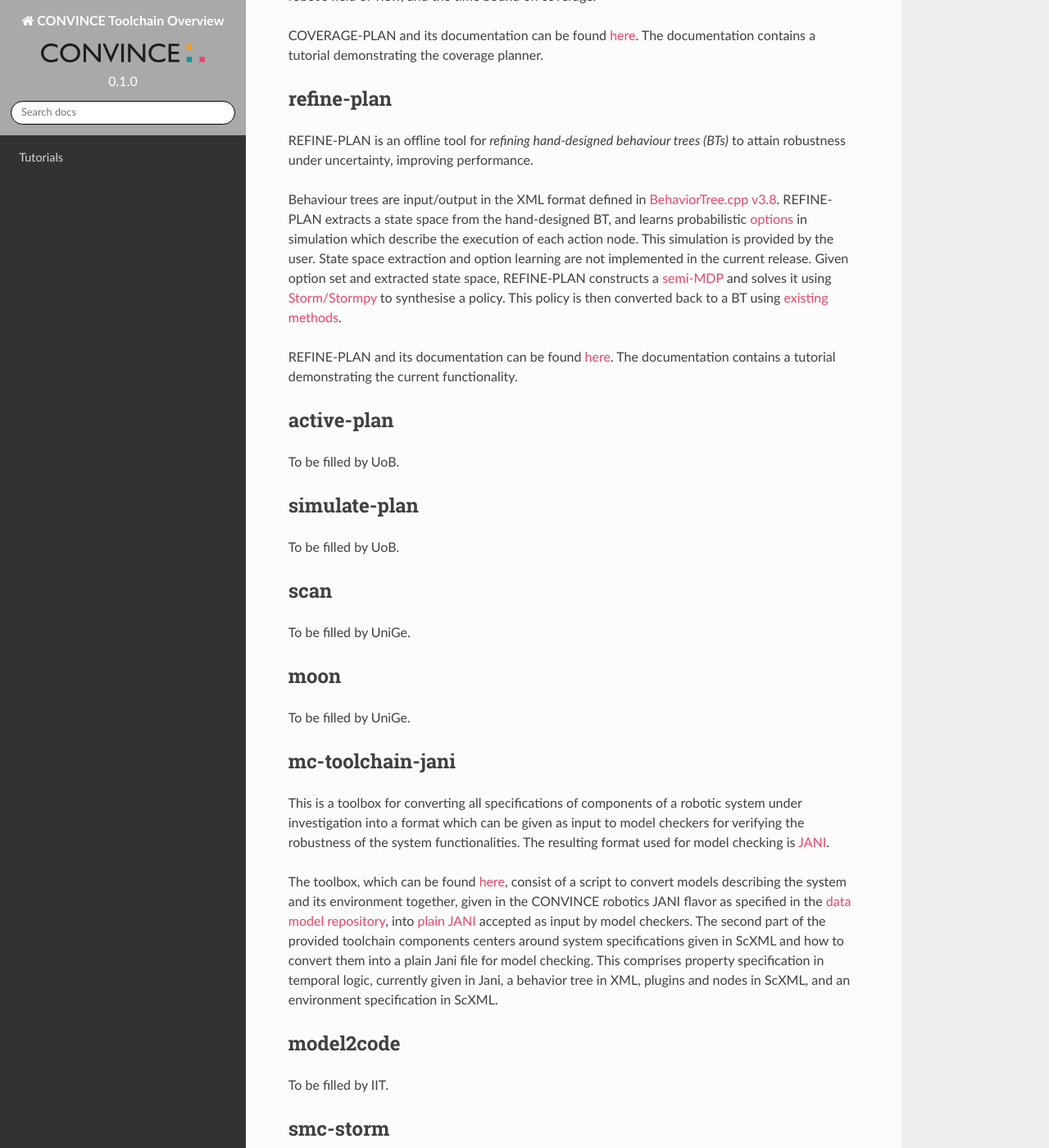
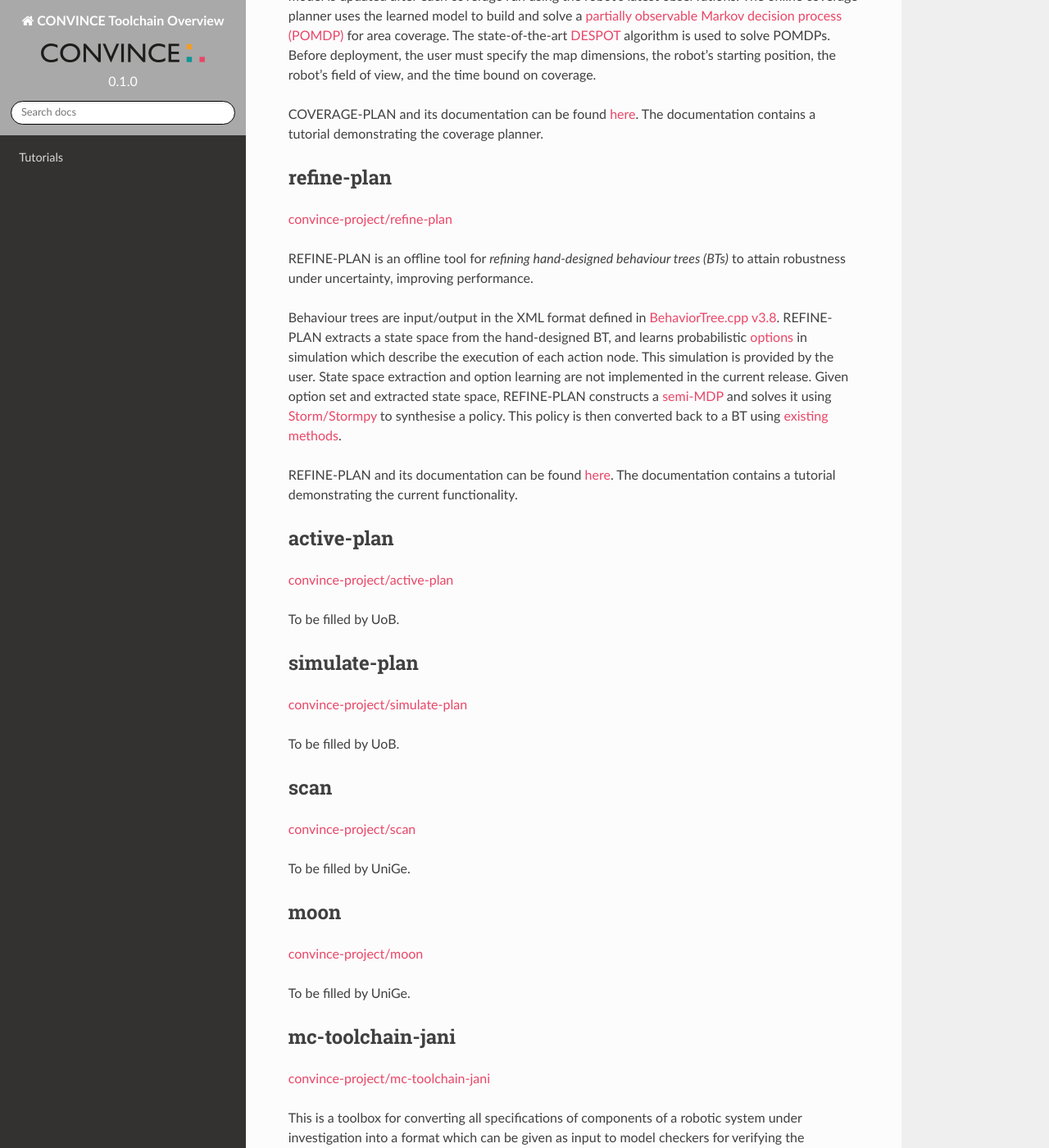
Before and after one commit to convince-project/overview, a Sphinx documentation site: the page built from docs/source/index.rst, in a window 1280 px wide and 1400 px high, scrolled down 1036 px. Shown: the whole window at 82% size. Built offline with Sphinx 7.4.7 and the Read the Docs theme 2.0.0, drawn with Linux system fonts in a browser that asks for light colours; some of the changed text lies outside the part shown.

Commit message:
links to sections
Signed-off-by: Christian Henkel <christian.henkel2@de.bosch.com>

```diff
--- a/docs/source/index.rst
+++ b/docs/source/index.rst
@@ -17,11 +17,14 @@ In the following the CONVINCE toolchain components are briefly described. For mo
 
 sit-aw
 ------
+`convince-project/sit-aw <https:///github.com/convince-project/sit-aw>`_
+
 To be filled by CEA.
 
 
 coverage-plan
 -------------
+`convince-project/coverage-plan <https:///github.com/convince-project/coverage-plan>`_
 
 .. .. uml::
 
@@ -52,6 +55,8 @@ The documentation contains a tutorial demonstrating the coverage planner.
 
 refine-plan
 -----------
+`convince-project/refine-plan <https:///github.com/convince-project/refine-plan>`_
+
 REFINE-PLAN is an offline tool for *refining hand-designed behaviour trees (BTs)* to attain robustness under uncertainty, improving performance.
 
 
@@ -68,22 +73,32 @@ The documentation contains a tutorial demonstrating the current functionality.
 
 active-plan
 -----------
+`convince-project/active-plan <https:///github.com/convince-project/active-plan>`_
+
 To be filled by UoB.
 
 simulate-plan
 -------------
+`convince-project/simulate-plan <https:///github.com/convince-project/simulate-plan>`_
+
 To be filled by UoB.
 
 scan
 ----
+`convince-project/scan <https:///github.com/convince-project/scan>`_
+
 To be filled by UniGe.
 
 moon
 ----
+`convince-project/moon <https:///github.com/convince-project/moon>`_
+
 To be filled by UniGe.
 
 mc-toolchain-jani
--------------------
+-----------------
+`convince-project/mc-toolchain-jani <https:///github.com/convince-project/mc-toolchain-jani>`_
+
 This is a toolbox for converting all specifications of components of a robotic system under investigation into a format which can be given as input to model checkers for verifying the robustness of the system functionalities. The resulting format used for model checking is `JANI <https://jani-spec.org>`_.
 
 The toolbox, which can be found `here <TODO>`_, consist of a script to convert models describing the system and its environment together, given in the CONVINCE robotics JANI flavor as specified in the `data model repository <https://github.com/convince-project/data-model>`_, into `plain JANI <https://jani-spec.org>`_ accepted as input by model checkers.
@@ -91,10 +106,14 @@ The second part of the provided toolchain components centers around system speci
 
 model2code
 ----------
+`convince-project/model2code <https:///github.com/convince-project/model2code>`_
+
 To be filled by IIT.
 
 smc-storm
----------------
+---------
+`convince-project/smc_storm <https:///github.com/convince-project/smc_storm>`_
+
 This is a statistical model checking engine for DTMC models given in Jani, which has been implemented as an extension to the famous `Storm model checker <https://stormchecker.org>`_. The tool and its documentation can be found in this `repository <https://github.com/convince-project/smc_storm>`_.
 
 
```
Also changed, not shown: 1 other file.
